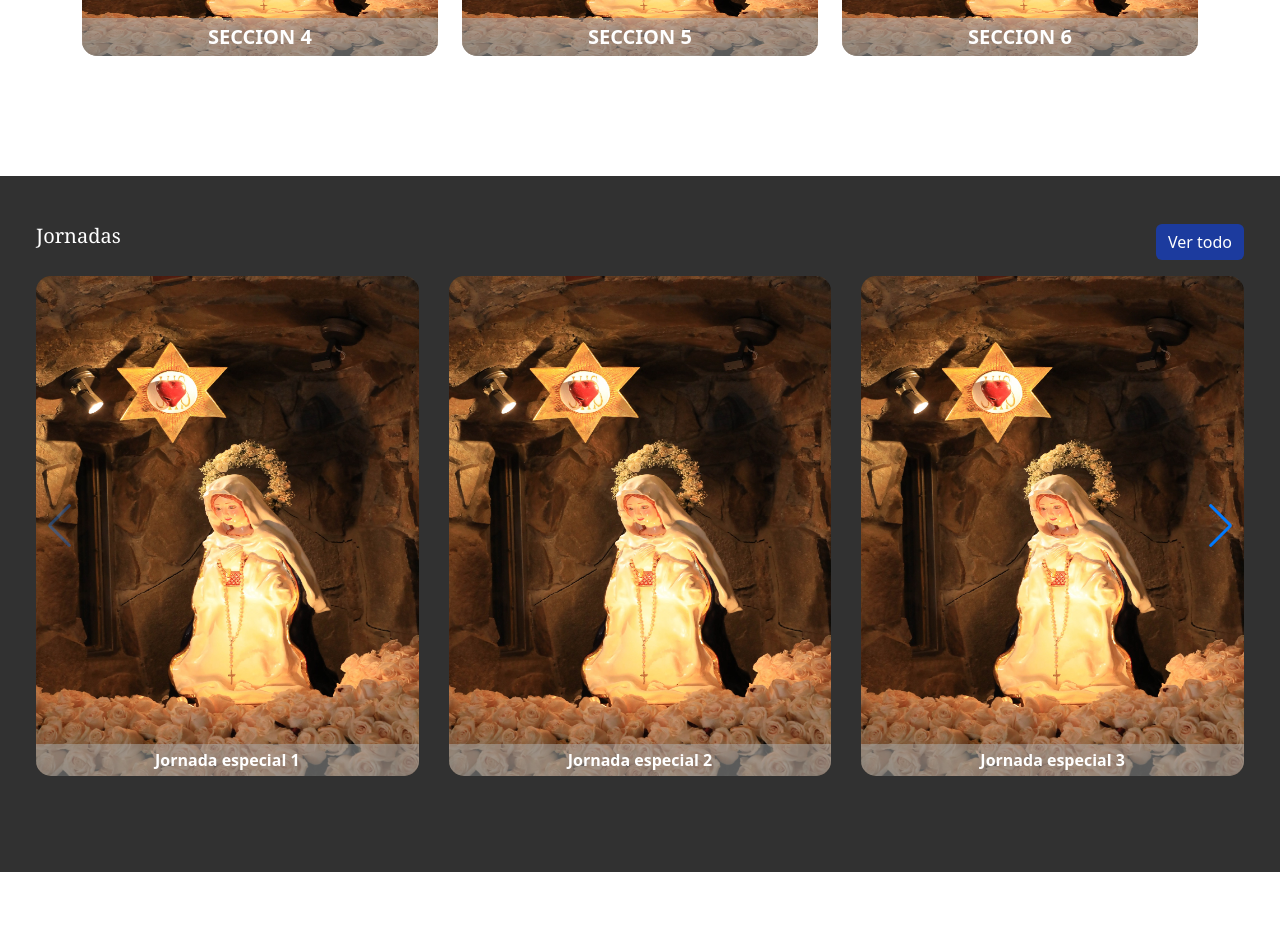
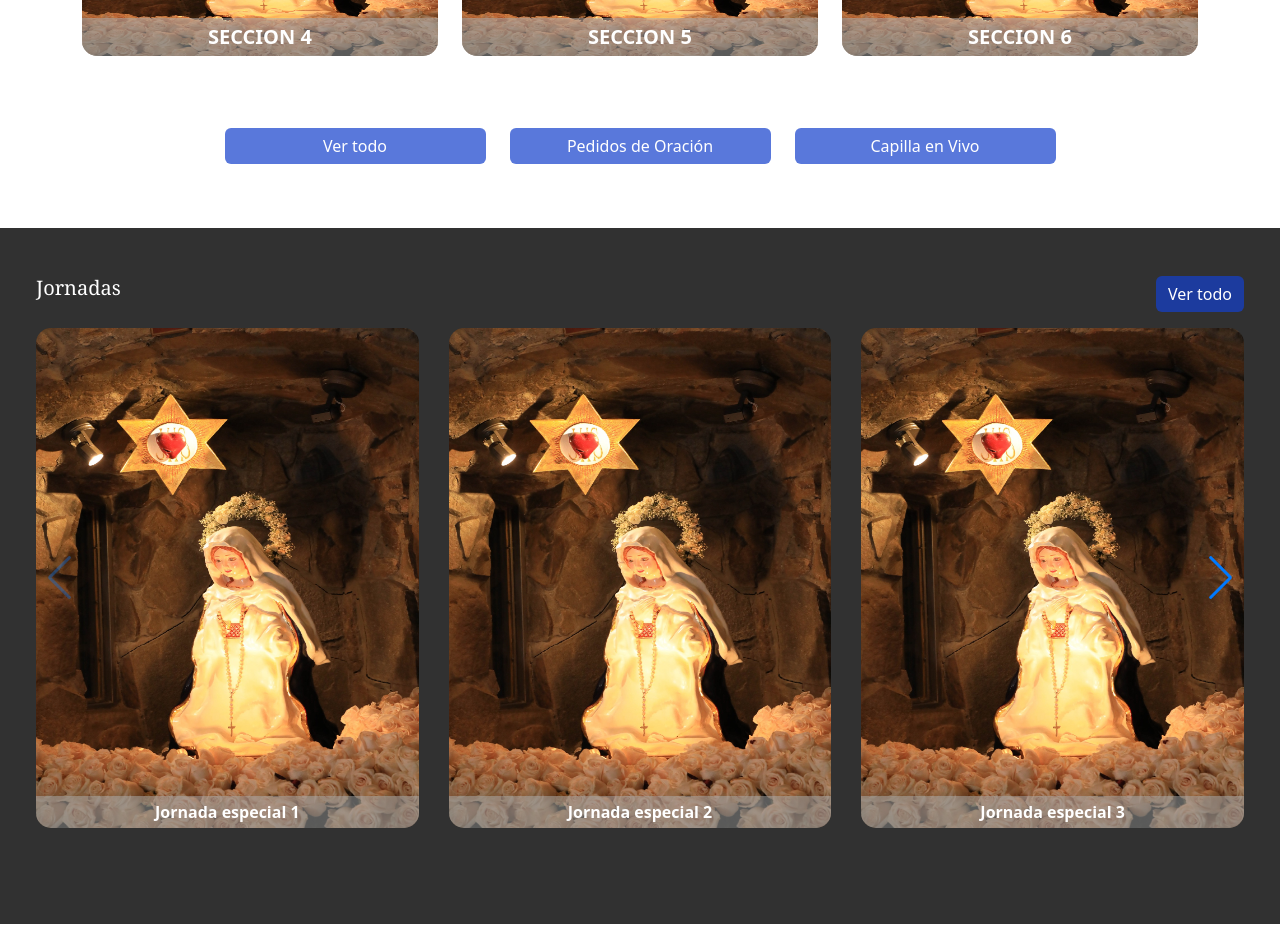
Before and after one commit to canto1380/virgenSalta-FE, a React (Create React App) app: page /home in a window 1280 px wide. Shown: the part 2240-3165 px from the top of the page. Built offline with nearby package versions, Linux system fonts and the light colour scheme.

Commit message:
add fast access section

```diff
--- /dev/null
+++ b/src/components/FastAccess/index.js
@@ -0,0 +1,26 @@
+import React from "react";
+
+const FastAccess = () => {
+  return (
+    <div className="row justify-content-center text-center">
+      <div className="col-xs-12 col-sm-4 col-lg-3 mb-3">
+        {/* <button className="btn section-btn w-100">Horarios</button> */}
+        <a href={'/horarios'} className="btn section-btn w-100">
+          Ver todo
+        </a>
+      </div>
+      <div className="col-xs-12 col-sm-4 col-lg-3 mb-3">
+      <a href={'/pedido-oracion'} className="btn section-btn w-100">
+          Pedidos de Oración
+        </a>
+      </div>
+      <div className="col-xs-12 col-sm-4 col-lg-3 mb-3">
+      <a href={'/vivo-capilla'} className="btn section-btn w-100">
+      Capilla en Vivo
+        </a>
+      </div>
+    </div>
+  );
+};
+
+export default FastAccess;
--- a/src/components/index.js
+++ b/src/components/index.js
@@ -8,6 +8,7 @@ import SpecialDays from "./SpecialDays";
 import Statics from "./Statics";
 import PhotosGallery from "./PhotosGallery";
 import VideoGallery from "./VideoGallery";
+import FastAccess from "./FastAccess";
 
 const Home = () => {
   return (
@@ -31,6 +32,7 @@ const Home = () => {
         </div>
         <hr className='my-5'/>
         <Categories/>
+        <FastAccess />
       </Container>
       <Container fluid className='container-special-day py-5'>
         <SpecialDays className='px-0'/>
```
Also changed, not shown: public/index.html (+0 -9 lines).
